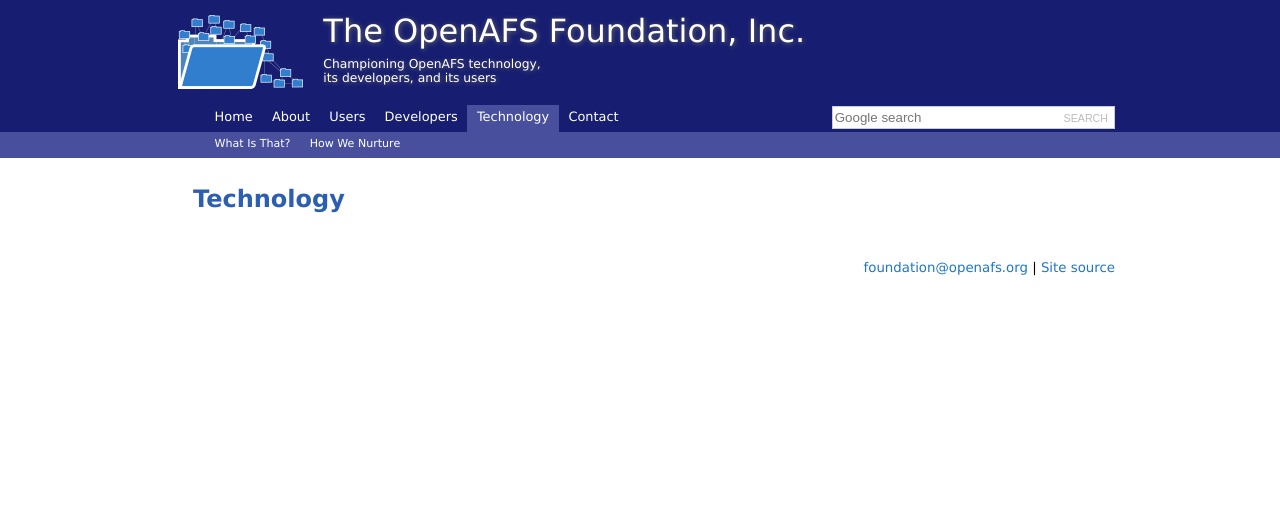
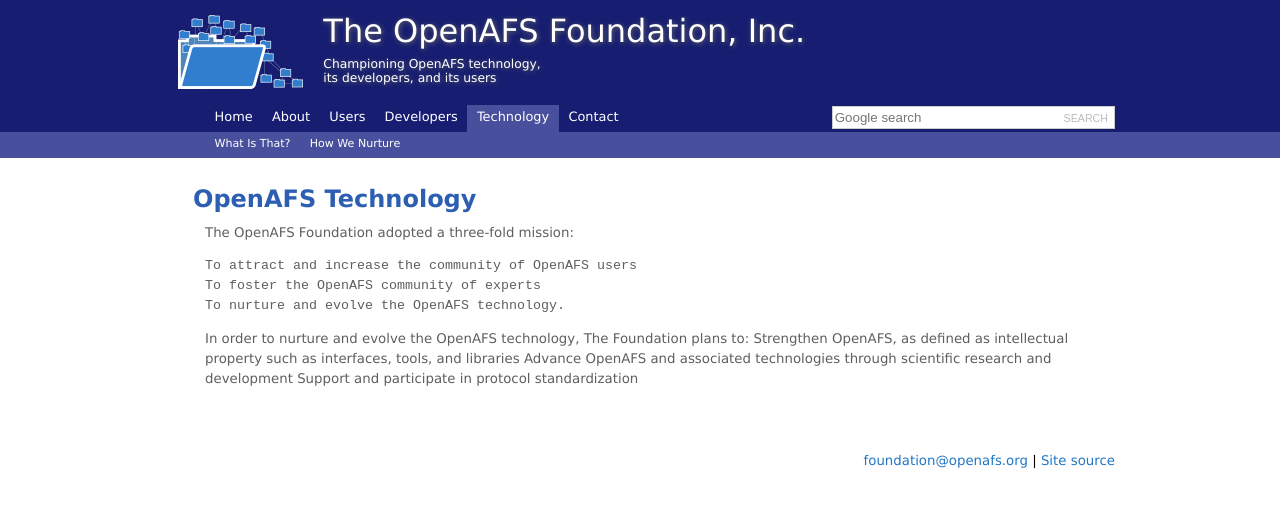
Before and after one commit to openafsfoundation/openafsfoundation.org, a Jekyll site: the page built from tech/index.md, in a window 1280 px wide. Shown: the top 508 px of the page. Built offline with Jekyll 4.4.1, drawn with Linux system fonts in a browser that asks for light colours.

Commit message:
/Technology: Content add
Drop text from Mission/Vision statement.

```diff
--- a/tech/index.md
+++ b/tech/index.md
@@ -3,4 +3,15 @@
 nav: [tech]
 ---
 
-## Technology ##
+## OpenAFS Technology ##
+
+The OpenAFS Foundation adopted a three-fold mission:
+
+    To attract and increase the community of OpenAFS users
+    To foster the OpenAFS community of experts
+    To nurture and evolve the OpenAFS technology.
+
+In order to nurture and evolve the OpenAFS technology, The Foundation plans to:
+    Strengthen OpenAFS, as defined as intellectual property such as interfaces, tools, and libraries
+    Advance OpenAFS and associated technologies through scientific research and development
+    Support and participate in protocol standardization
```
